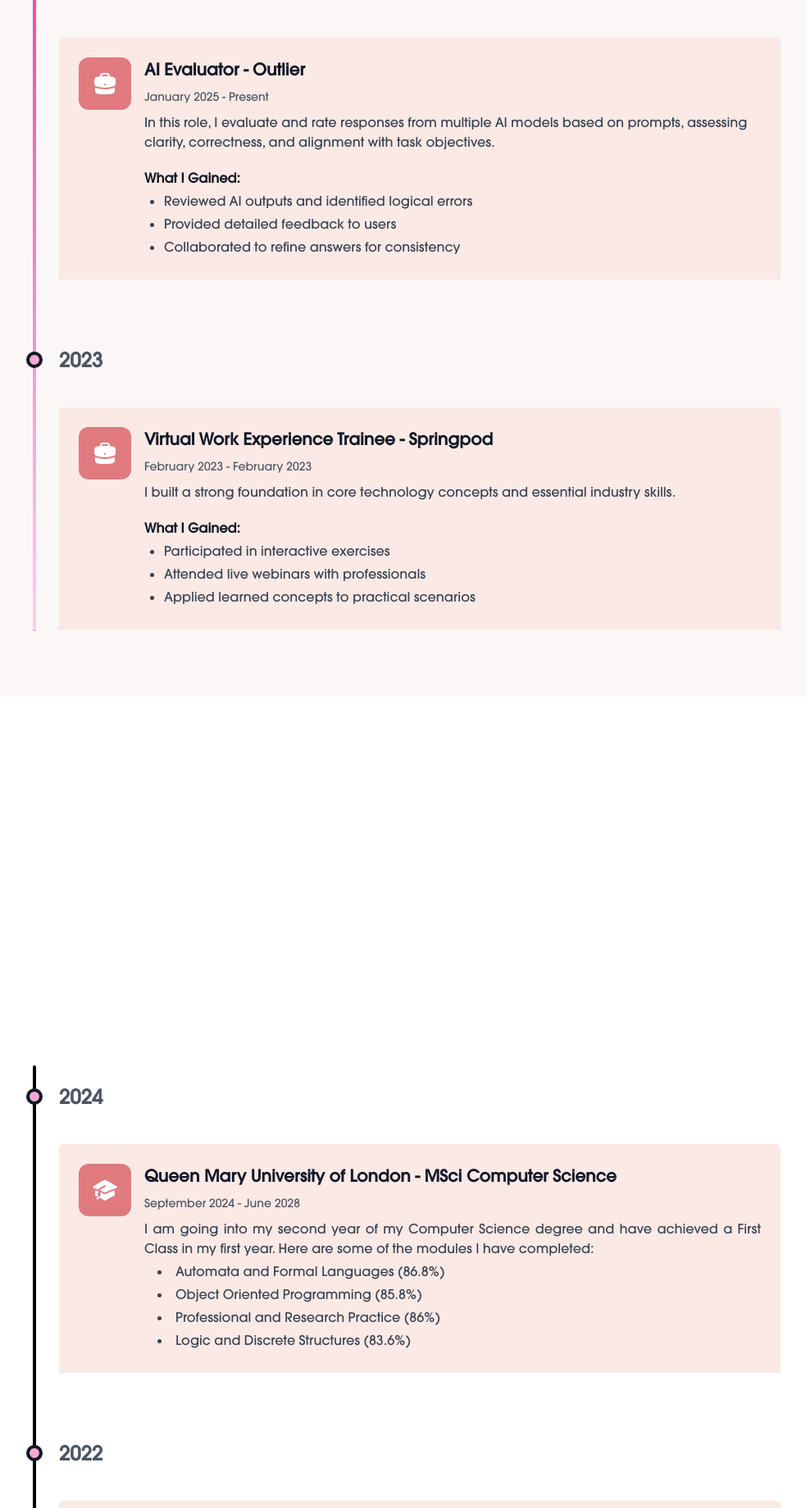
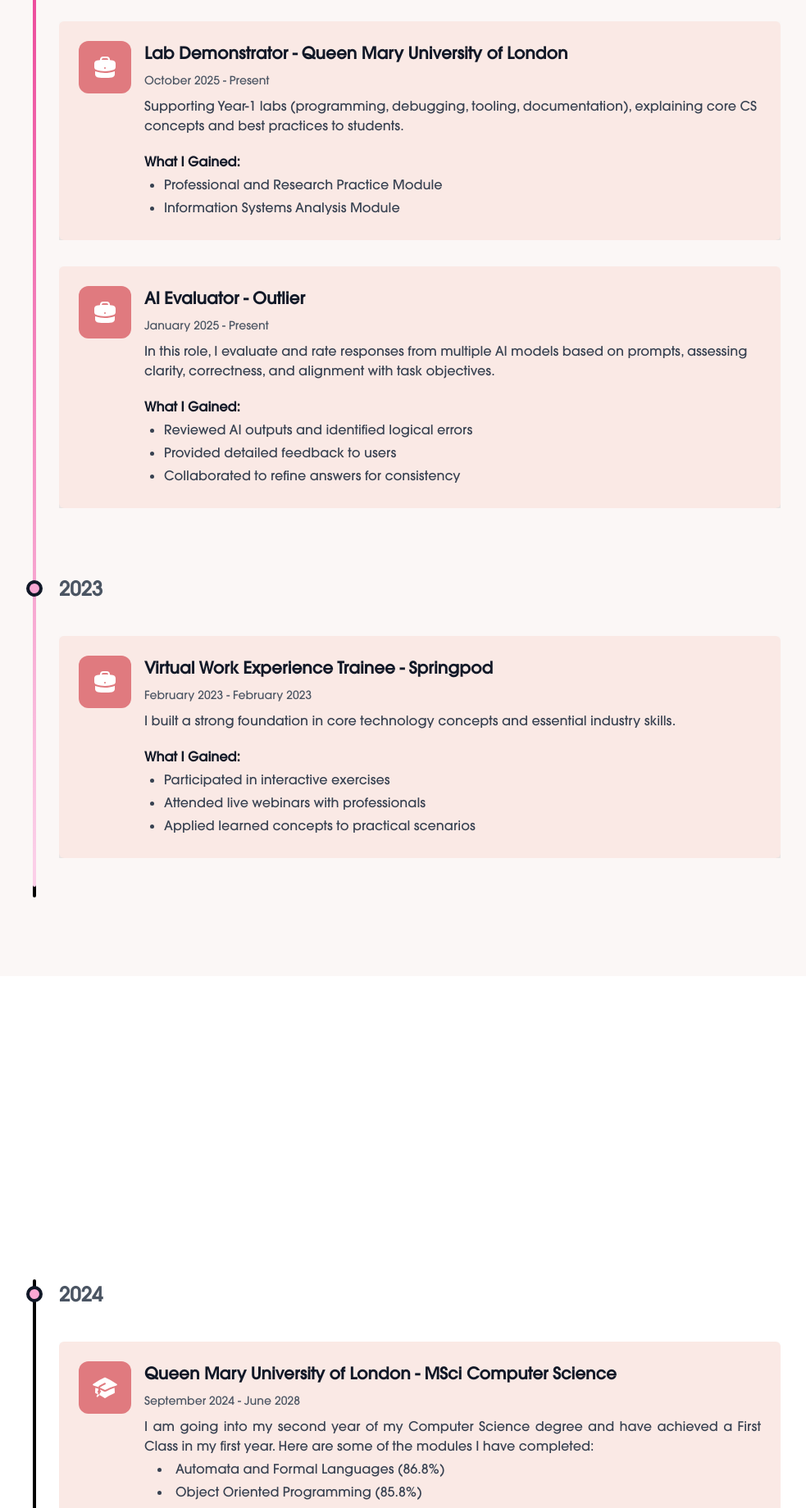
Before and after one commit to MohammadMahdi10/Mohammad-Portfolio-Website, a React (Vite) app: page / in a window 1280 px wide. Shown: the part 2291-4131 px from the top of the page at 82% size, without its empty margins (216-1199 px from the left). Built offline with nearby package versions, Linux system fonts and the light colour scheme.

Commit message:
fixed timeline issue (made from static to dyanmic)

```diff
--- a/src/components/DynamicChanges/TimeLine/TimeLine.css
+++ b/src/components/DynamicChanges/TimeLine/TimeLine.css
@@ -1,6 +1,11 @@
 .timeline-container {
-  position: relative;
-  min-height: var(--mobile-height);
+  position: absolute;
+  top: 0;
+  left: 0;
+  width: 100%;
+  height: 100%;
+  min-height: 100%;
+  pointer-events: none;
 }
 
 .timeline-base-line {
@@ -27,10 +32,6 @@
 }
 
 @media (min-width: 768px) {
-  .timeline-container {
-    min-height: var(--desktop-height);
-  }
-
   .timeline-base-line,
   .timeline-progress-line {
     left: 8rem;
--- a/src/components/DynamicChanges/TimeLine/TimeLine.jsx
+++ b/src/components/DynamicChanges/TimeLine/TimeLine.jsx
@@ -1,9 +1,12 @@
 import React, { useEffect, useRef, useState } from "react";
 import "./TimeLine.css";
 
-const TimeLine = ({ desktopHeight = 820, mobileHeight = 700 }) => {
+const TimeLine = () => {
   const containerRef = useRef(null);
   const [lineHeight, setLineHeight] = useState(0);
+  const [isDark, setIsDark] = useState(
+    document.documentElement.classList.contains("dark")
+  );
 
   useEffect(() => {
     const handleScroll = () => {
@@ -27,37 +30,43 @@
       setLineHeight(progress);
     };
 
+    const observer = new MutationObserver(() => {
+      setIsDark(document.documentElement.classList.contains("dark"));
+    });
+
+    observer.observe(document.documentElement, {
+      attributes: true,
+      attributeFilter: ["class"],
+    });
+
     window.addEventListener("scroll", handleScroll);
+    window.addEventListener("resize", handleScroll);
+
     handleScroll();
 
-    return () => window.removeEventListener("scroll", handleScroll);
+    return () => {
+      observer.disconnect();
+      window.removeEventListener("scroll", handleScroll);
+      window.removeEventListener("resize", handleScroll);
+    };
   }, []);
 
-  const isDark = document.documentElement.classList.contains("dark");
+  const progressPercent = containerRef.current
+    ? Math.max(
+        ((lineHeight - 20) / containerRef.current.offsetHeight) * 100,
+        0
+      )
+    : 0;
 
-  const lineBackground = containerRef.current
-    ? `linear-gradient(
-        to bottom,
-        ${isDark ? "#3B82F6" : "#EC4899"} 0%,
-        ${isDark ? "#9333EA" : "#FBCFE8"} ${Math.max(
-          ((lineHeight - 20) / containerRef.current.offsetHeight) * 100,
-          0
-        )}%,
-        ${isDark ? "#9333EA" : "#FBCFE8"} 100%
-      )`
-    : isDark
-    ? "#3B82F6"
-    : "#EC4899";
+  const lineBackground = `linear-gradient(
+    to bottom,
+    ${isDark ? "#3B82F6" : "#EC4899"} 0%,
+    ${isDark ? "#9333EA" : "#FBCFE8"} ${progressPercent}%,
+    ${isDark ? "#9333EA" : "#FBCFE8"} 100%
+  )`;
 
   return (
-    <div
-      ref={containerRef}
-      className="timeline-container"
-      style={{
-        "--mobile-height": `${mobileHeight}px`,
-        "--desktop-height": `${desktopHeight}px`,
-      }}
-    >
+    <div ref={containerRef} className="timeline-container">
       <div className="timeline-base-line"></div>
 
       <div
--- a/src/components/Education/Education.css
+++ b/src/components/Education/Education.css
@@ -3,9 +3,10 @@
   display: flex;
   flex-direction: column;
   align-items: center;
-  padding: 3rem 0;
-  margin-top: 5rem;
+  padding: 3rem 0 6rem;
+  margin-top: 0;
   scroll-margin-top: 5rem;
+  overflow: hidden;
 }
 
 .education-title-container {
@@ -38,17 +39,23 @@
   position: relative;
   width: 100%;
   max-width: 64rem;
+  padding-bottom: 3rem;
 }
 
 .education-content {
-  position: absolute;
-  top: 1.25rem;
+  position: relative;
+  top: 0;
   left: 0;
   width: 100%;
+  z-index: 5;
 }
 
 .education-year-block {
   margin-bottom: 5rem;
+}
+
+.education-year-block:last-child {
+  margin-bottom: 0;
 }
 
 .education-year-header {
@@ -67,6 +74,7 @@
   background: #f9a8d4;
   border-radius: 999px;
   border: 4px solid #111827;
+  z-index: 10;
 }
 
 .education-year {
@@ -123,6 +131,7 @@
   background: #e07a7f;
   width: 4rem;
   height: 4rem;
+  flex-shrink: 0;
 }
 
 .education-icon-box-tall {
--- a/src/components/Education/Education.jsx
+++ b/src/components/Education/Education.jsx
@@ -119,7 +119,7 @@
       </div>
 
       <div className="education-timeline-wrapper">
-        <TimeLine desktopHeight={700} mobileHeight={700} />
+        <TimeLine />
 
         <div className="education-content">
           {Object.entries(education)
--- a/src/components/Experience/Experience.css
+++ b/src/components/Experience/Experience.css
@@ -5,7 +5,7 @@
   flex-direction: column;
   align-items: center;
   padding-top: 3rem;
-  padding-bottom: 33.75rem;
+  padding-bottom: 5rem;
   margin-top: 5rem;
   scroll-margin-top: 5rem;
 }
@@ -42,17 +42,23 @@
   width: 100%;
   max-width: 64rem;
   margin-top: 6.25rem;
+  padding-bottom: 3rem;
 }
 
 .experience-content {
-  position: absolute;
-  top: 1.25rem;
+  position: relative;
+  top: 0;
   left: 0;
   width: 100%;
+  z-index: 5;
 }
 
 .experience-year-block {
   margin-bottom: 5rem;
+}
+
+.experience-year-block:last-child {
+  margin-bottom: 0;
 }
 
 .experience-year-header {
@@ -71,6 +77,7 @@
   background: #f9a8d4;
   border-radius: 999px;
   border: 4px solid #111827;
+  z-index: 10;
 }
 
 .experience-year {
@@ -127,6 +134,7 @@
   height: 4rem;
   border-radius: 0.75rem;
   background: #e07a7f;
+  flex-shrink: 0;
 }
 
 .experience-icon {
@@ -217,7 +225,7 @@
 
 @media (min-width: 768px) {
   .experience-section {
-    padding-bottom: 5rem;
+    padding-bottom: 6rem;
   }
 
   .experience-title {
--- a/src/components/Experience/Experience.jsx
+++ b/src/components/Experience/Experience.jsx
@@ -9,6 +9,17 @@
 
 const experiences = {
   2025: [
+    {
+      title: "Lab Demonstrator - Queen Mary University of London",
+      date: "October 2025 - Present",
+      description:
+        "Supporting Year-1 labs (programming, debugging, tooling, documentation), explaining core CS concepts and best practices to students.",
+      bullets: [
+        "Professional and Research Practice Module",
+        "Information Systems Analysis Module",
+      ],
+      icon: BriefcaseIcon,
+    },
     {
       title: "AI Evaluator - Outlier",
       date: "January 2025 - Present",
@@ -129,7 +140,7 @@
       </div>
 
       <div className="experience-timeline-wrapper">
-        <TimeLine desktopHeight={820} mobileHeight={800} />
+        <TimeLine />
 
         <div ref={triggerRef} className="experience-content">
           {Object.entries(experiences)
```
